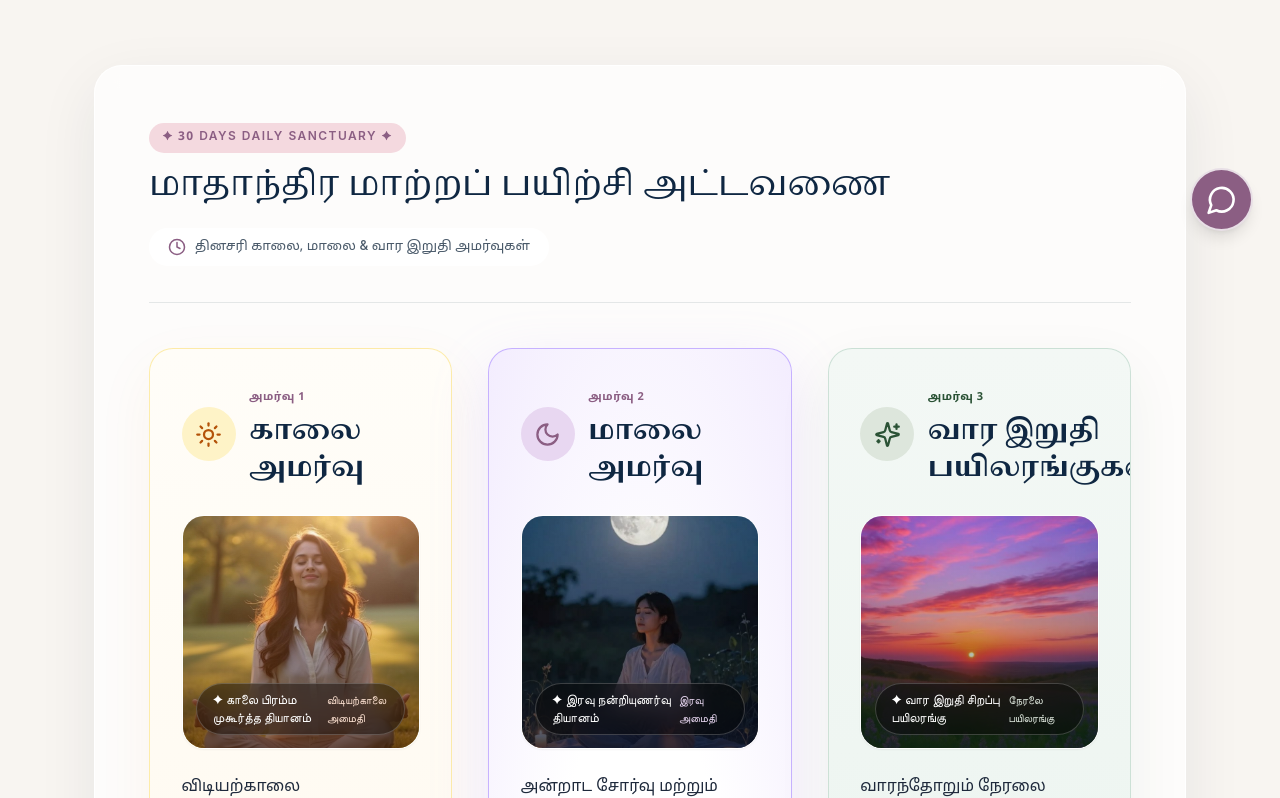
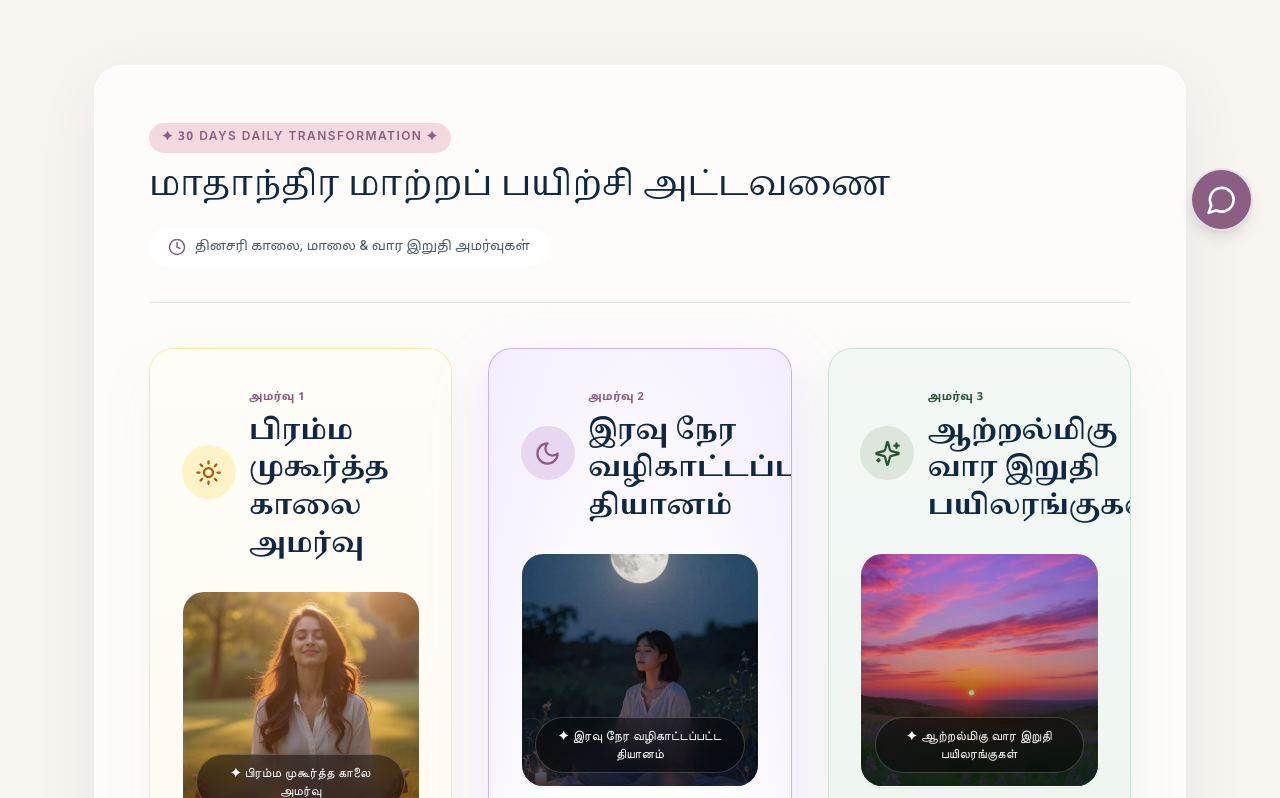
Before and after one commit to sridharis16042007-collab/peacebuddy-tamil, a Next.js app: page /programs in a window 1280 px wide. Shown: the part 542-1340 px from the top of the page. Built offline with nearby package versions, Linux system fonts and the light colour scheme.

Commit message:
Fix main content labels to Brahma Muhurtham Morning Session, Night Guided Meditation, and Powerful Weekend Workshops; remove redundant tags and sanctuary mentions

```diff
--- a/app/programs/page.tsx
+++ b/app/programs/page.tsx
@@ -73,7 +73,7 @@ export default function ProgramsPage() {
           <p className="text-[16px] sm:text-[18px] text-[#4A5A6A] leading-[1.7] max-w-2xl mx-auto font-normal">
             {lang === 'ta'
               ? 'ஒரு மாத கால தினசரி தமிழ் வழிகாட்டல் மூலம் உங்கள் நாளை விழிப்புணர்வுடன் தொடங்கி, அன்றாட மன அழுத்தங்களை நீக்கி, இரவை ஆழ்ந்த அமைதியான உறக்கத்துடன் நிறைவு செய்யும் 30 நாள் வாழ்வியல் பயிற்சி.'
-              : 'A dedicated 30-day sanctuary protocol. Ground your mornings in Brahma Muhurtham stillness and wind down your evenings with reflective journaling and deep guided sleep meditation.'}
+              : 'A dedicated 30-day transformation program. Ground your mornings in Brahma Muhurtham stillness and wind down your evenings with reflective journaling and deep guided sleep meditation.'}
           </p>
         </div>
 
@@ -84,7 +84,7 @@ export default function ProgramsPage() {
           <div className="flex flex-wrap items-center justify-between gap-4 pb-8 border-b border-[#0F2742]/10">
             <div>
               <span className="inline-block px-3 py-1 rounded-full text-[12px] font-semibold text-[#8B5E83] bg-[#F4D9DF] mb-2 tracking-[0.12em] uppercase">
-                ✦ 30 DAYS DAILY SANCTUARY ✦
+                ✦ 30 DAYS DAILY TRANSFORMATION ✦
               </span>
               <h2 className="text-2xl sm:text-3xl font-serif font-medium text-[#0F2742]">
                 {lang === 'ta'
@@ -117,16 +117,16 @@ export default function ProgramsPage() {
                       {lang === 'ta' ? 'அமர்வு 1' : 'Session 1'}
                     </span>
                     <h3 className="text-xl sm:text-2xl font-serif font-semibold text-[#0F2742]">
-                      {lang === 'ta' ? 'காலை அமர்வு' : 'Morning Session'}
+                      {lang === 'ta' ? 'பிரம்ம முகூர்த்த காலை அமர்வு' : 'Brahma Muhurtham Morning Session'}
                     </h3>
                   </div>
                 </div>
 
-                {/* Morning Session Visual Hero Image (Brahma Muhurtham Meditation) */}
+                {/* Morning Session Visual Hero Image */}
                 <div className="relative w-full h-48 sm:h-52 rounded-[22px] overflow-hidden mb-6 shadow-sm border border-white/85 group">
                   <Image
                     src="/assets/morning-garden-meditation.jpg"
-                    alt="Morning Brahma Muhurtham Meditation and Gratitude"
+                    alt="Brahma Muhurtham Morning Session"
                     fill
                     sizes="(max-width: 768px) 100vw, 400px"
                     className="object-cover group-hover:scale-105 transition-transform duration-700"
@@ -135,12 +135,9 @@ export default function ProgramsPage() {
                   <div className="absolute inset-0 bg-gradient-to-t from-[#451A03]/70 via-[#78350F]/15 to-transparent pointer-events-none" />
 
                   {/* Photo Title */}
-                  <div className="absolute bottom-3 left-3 right-3 flex items-center justify-between text-white text-xs px-3.5 py-1.5 rounded-full bg-black/40 backdrop-blur-md border border-white/20">
-                    <span className="font-serif font-medium text-[13px]">
-                      ✦ {lang === 'ta' ? 'காலை பிரம்ம முகூர்த்த தியானம்' : 'Morning Brahma Muhurtham Meditation'}
-                    </span>
-                    <span className="text-[11px] text-[#FDE2D2] font-sans">
-                      {lang === 'ta' ? 'விடியற்காலை அமைதி' : 'Brahma Muhurtham'}
+                  <div className="absolute bottom-3 left-3 right-3 flex items-center justify-center text-center text-white text-xs px-3.5 py-2 rounded-full bg-black/45 backdrop-blur-md border border-white/20">
+                    <span className="font-serif font-medium text-[13px] tracking-wide text-center">
+                      ✦ {lang === 'ta' ? 'பிரம்ம முகூர்த்த காலை அமர்வு' : 'Brahma Muhurtham Morning Session'}
                     </span>
                   </div>
                 </div>
@@ -236,16 +233,16 @@ export default function ProgramsPage() {
                       {lang === 'ta' ? 'அமர்வு 2' : 'Session 2'}
                     </span>
                     <h3 className="text-xl sm:text-2xl font-serif font-semibold text-[#0F2742]">
-                      {lang === 'ta' ? 'மாலை அமர்வு' : 'Evening Session'}
+                      {lang === 'ta' ? 'இரவு நேர வழிகாட்டப்பட்ட தியானம்' : 'Night Guided Meditation'}
                     </h3>
                   </div>
                 </div>
 
-                {/* Evening Session Visual Hero Image (Night Gratitude Meditation) */}
+                {/* Evening Session Visual Hero Image (Night Guided Meditation) */}
                 <div className="relative w-full h-48 sm:h-52 rounded-[22px] overflow-hidden mb-6 shadow-sm border border-white/85 group">
                   <Image
                     src="/assets/evening-moonlight-journal.jpg"
-                    alt="Night Gratitude Meditation and Reflection"
+                    alt="Night Guided Meditation"
                     fill
                     sizes="(max-width: 768px) 100vw, 400px"
                     className="object-cover group-hover:scale-105 transition-transform duration-700"
@@ -254,12 +251,9 @@ export default function ProgramsPage() {
                   <div className="absolute inset-0 bg-gradient-to-t from-[#0B132B]/75 via-[#1C1628]/25 to-transparent pointer-events-none" />
 
                   {/* Photo Title */}
-                  <div className="absolute bottom-3 left-3 right-3 flex items-center justify-between text-white text-xs px-3.5 py-1.5 rounded-full bg-black/40 backdrop-blur-md border border-white/20">
-                    <span className="font-serif font-medium text-[13px]">
-                      ✦ {lang === 'ta' ? 'இரவு நன்றியுணர்வு தியானம்' : 'Night Gratitude Meditation'}
-                    </span>
-                    <span className="text-[11px] text-[#E8D7F1] font-sans">
-                      {lang === 'ta' ? 'இரவு அமைதி' : 'Night Sanctuary'}
+                  <div className="absolute bottom-3 left-3 right-3 flex items-center justify-center text-center text-white text-xs px-3.5 py-2 rounded-full bg-black/45 backdrop-blur-md border border-white/20">
+                    <span className="font-serif font-medium text-[13px] tracking-wide text-center">
+                      ✦ {lang === 'ta' ? 'இரவு நேர வழிகாட்டப்பட்ட தியானம்' : 'Night Guided Meditation'}
                     </span>
                   </div>
                 </div>
@@ -310,7 +304,7 @@ export default function ProgramsPage() {
                     </div>
                   </div>
 
-                  {/* Step 3: Somatic Wind-down & Restful Sleep Sanctuary */}
+                  {/* Step 3: Somatic Wind-down & Restful Sleep */}
                   <div className="flex items-start gap-3.5 p-4 rounded-[18px] bg-white/90 backdrop-blur-sm border border-white shadow-xs">
                     <span className="w-7 h-7 rounded-full bg-[#8B5E83] text-white text-xs font-bold flex items-center justify-center flex-shrink-0 mt-0.5 shadow-xs">
                       3
@@ -319,7 +313,7 @@ export default function ProgramsPage() {
                       <h4 className="text-[16px] font-serif font-semibold text-[#0F2742]">
                         {lang === 'ta'
                           ? 'ஆழ்ந்த உறக்க தளர்வு & மன அமைதி'
-                          : 'Somatic Wind-down & Sleep Sanctuary'}
+                          : 'Somatic Wind-down & Restful Sleep'}
                       </h4>
                       <p className="text-[13px] text-[#2D3F50] font-medium mt-1 leading-relaxed">
                         {lang === 'ta'
@@ -350,16 +344,16 @@ export default function ProgramsPage() {
                       {lang === 'ta' ? 'அமர்வு 3' : 'Session 3'}
                     </span>
                     <h3 className="text-xl sm:text-2xl font-serif font-semibold text-[#0F2742]">
-                      {lang === 'ta' ? 'வார இறுதி பயிலரங்குகள்' : 'Weekend Workshops'}
+                      {lang === 'ta' ? 'ஆற்றல்மிகு வார இறுதி பயிலரங்குகள்' : 'Powerful Weekend Workshops'}
                     </h3>
                   </div>
                 </div>
 
-                {/* Weekend Session Visual Hero Image (Live Masterclasses & Healing) */}
+                {/* Weekend Session Visual Hero Image (Powerful Weekend Workshops) */}
                 <div className="relative w-full h-48 sm:h-52 rounded-[22px] overflow-hidden mb-6 shadow-sm border border-white/85 group">
                   <Image
                     src="/assets/sunset-serenity.jpg"
-                    alt="Weekend Workshops, Live Q&A and Somatic Breathwork"
+                    alt="Powerful Weekend Workshops"
                     fill
                     sizes="(max-width: 768px) 100vw, 400px"
                     className="object-cover group-hover:scale-105 transition-transform duration-700"
@@ -367,12 +361,9 @@ export default function ProgramsPage() {
                   <div className="absolute inset-0 bg-gradient-to-t from-[#0A2612]/75 via-[#1C3D26]/20 to-transparent pointer-events-none" />
 
                   {/* Photo Title */}
-                  <div className="absolute bottom-3 left-3 right-3 flex items-center justify-between text-white text-xs px-3.5 py-1.5 rounded-full bg-black/40 backdrop-blur-md border border-white/20">
-                    <span className="font-serif font-medium text-[13px]">
-                      ✦ {lang === 'ta' ? 'வார இறுதி சிறப்பு பயிலரங்கு' : 'Weekend Healing Masterclass'}
-                    </span>
-                    <span className="text-[11px] text-[#DDE6DC] font-sans">
-                      {lang === 'ta' ? 'நேரலை பயிலரங்கு' : 'Weekly Live Immersion'}
+                  <div className="absolute bottom-3 left-3 right-3 flex items-center justify-center text-center text-white text-xs px-3.5 py-2 rounded-full bg-black/45 backdrop-blur-md border border-white/20">
+                    <span className="font-serif font-medium text-[13px] tracking-wide text-center">
+                      ✦ {lang === 'ta' ? 'ஆற்றல்மிகு வார இறுதி பயிலரங்குகள்' : 'Powerful Weekend Workshops'}
                     </span>
                   </div>
                 </div>
@@ -469,7 +460,7 @@ export default function ProgramsPage() {
             <div className="flex flex-col">
               <span className="text-[11px] uppercase tracking-wider text-[#8B5E83]">{lang === 'ta' ? 'மொழி' : 'Language'}</span>
               <strong className="text-sm text-[#0F2742] font-serif font-medium mt-0.5">
-                {lang === 'ta' ? '100% எளிய தமிழ்' : 'Tamil-First Sanctuary'}
+                {lang === 'ta' ? '100% எளிய தமிழ்' : '100% Tamil Guidance'}
               </strong>
             </div>
             <div className="flex flex-col">
```
